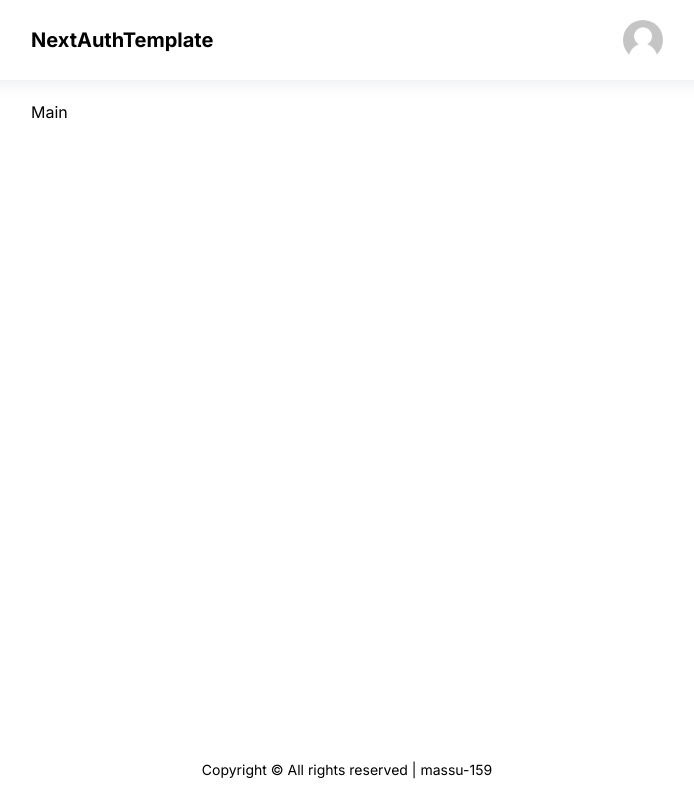
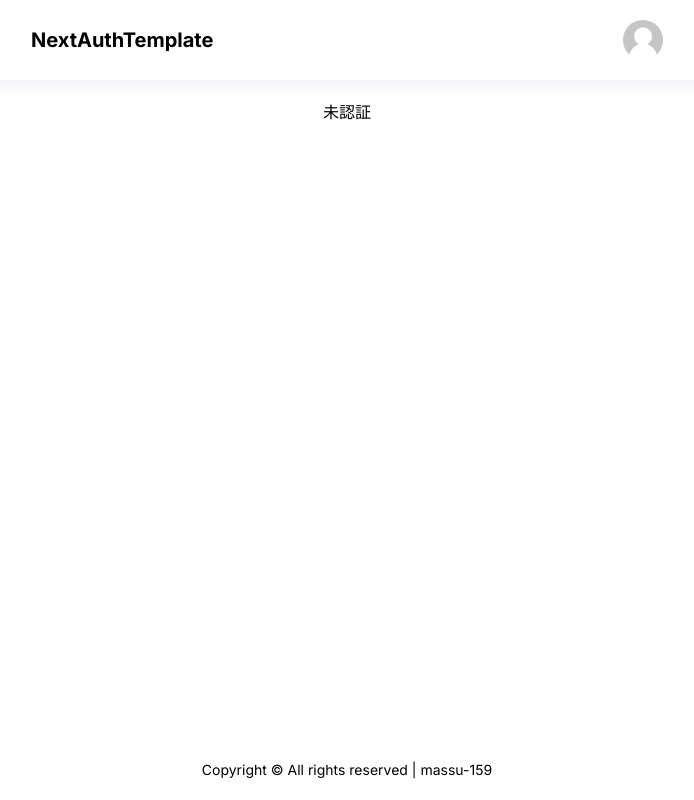
Before and after one commit to massu-159/next-auth-template, a Next.js app: page / in a window 1280 px wide. Shown: the whole page, without its empty margins (293-987 px from the left). Built offline with nearby package versions, Linux system fonts and the light colour scheme; no server answers.

Commit message:
add auth login

```diff
--- a/app/api/auth/[...nextauth]/route.ts
+++ b/app/api/auth/[...nextauth]/route.ts
@@ -4,7 +4,7 @@ import { PrismaAdapter } from "@next-auth/prisma-adapter";
 import  CredentialsProvider  from "next-auth/providers/credentials";
 import GoogleProvider from "next-auth/providers/google";
 import bcrypt from "bcrypt";
-import prisma from "@lib/prisma";
+import prisma from "@/app/lib/prisma";
 
 // NextAuthの設定
 export const authOptions: NextAuthOptions = {
--- a/app/layout.tsx
+++ b/app/layout.tsx
@@ -2,6 +2,8 @@ import './globals.css'
 import type { Metadata } from 'next'
 import { Inter } from 'next/font/google'
 import Navigation from './components/navigation/Navigation'
+import AuthContext from './context/AuthContext'
+import getCurrentUser from './actions/getCurrentUser'
 
 const inter = Inter({ subsets: ['latin'] })
 
@@ -10,17 +12,19 @@ export const metadata: Metadata = {
   description: 'Generated by create next app',
 }
 
-export default function RootLayout({
+export default async function RootLayout({
   children,
 }: {
   children: React.ReactNode
-}) {
+  }) {
+  const currentUser = await getCurrentUser()
+
   return (
     <html lang="en">
       <body className={inter.className}>
         <div>
           <div className="flex min-h-screen flex-col">
-            <Navigation></Navigation>
+            <Navigation currentUser={currentUser}></Navigation>
             <main className="container mx-auto max-w-screen-sm flex-1 px-1 py-5">{children}</main>
             <footer className='py-5'>
               <div className="text-center text-sm">
--- a/app/page.tsx
+++ b/app/page.tsx
@@ -1,9 +1,12 @@
 import Image from 'next/image'
+import getCurrentUser  from './actions/getCurrentUser'
 
-export default function Home() {
+export default async function Home() {
+  const currentUser = await getCurrentUser()
+
   return (
-    <div>
-      <div>Main</div>
+    <div className='text-center'>
+      { currentUser ? <div>認証中</div>:<div>未認証</div>}
     </div>
   )
 }
```
